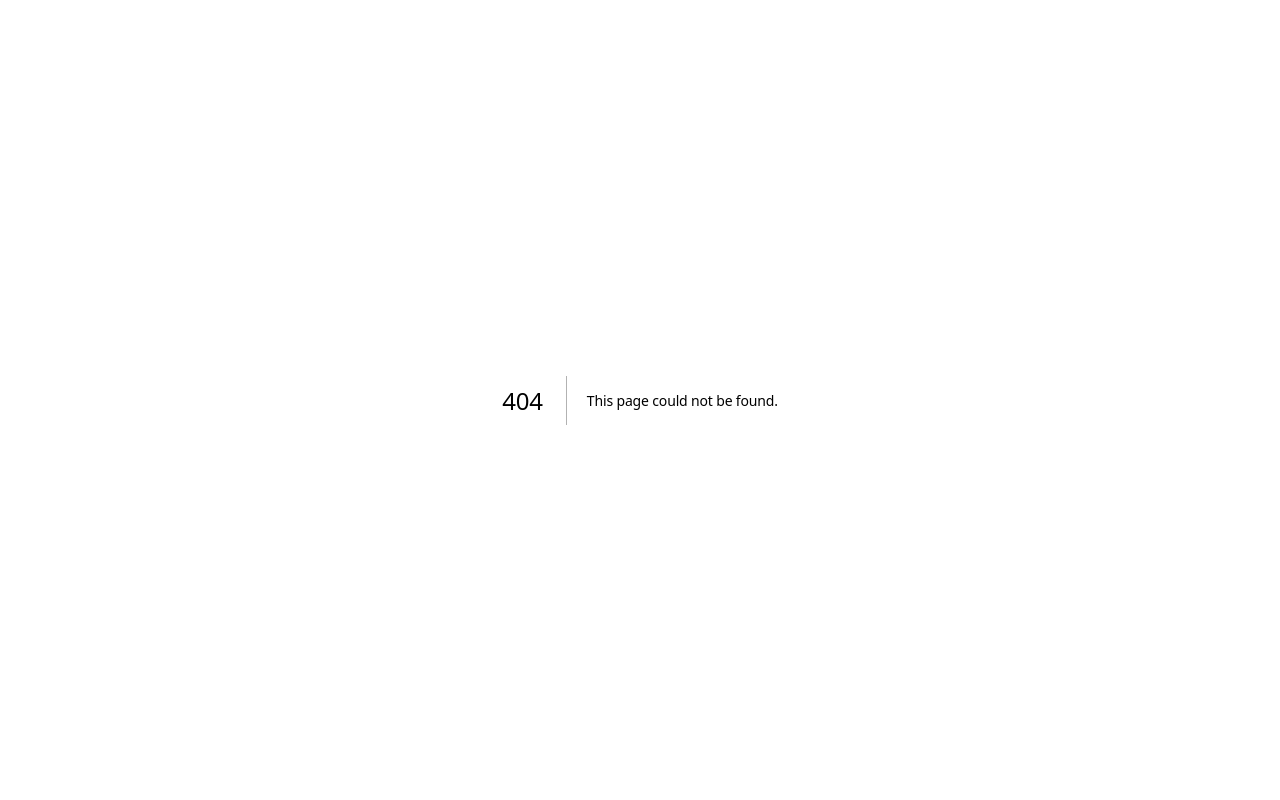
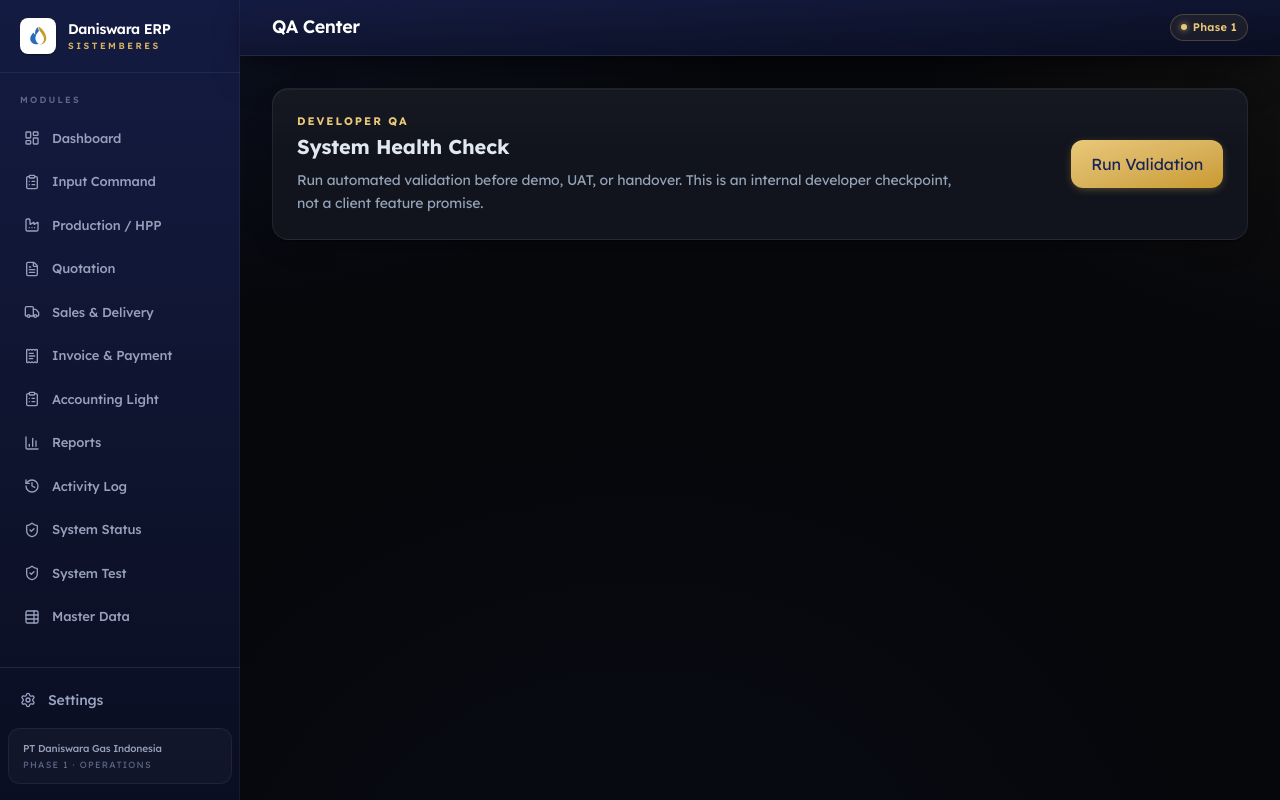
Before and after one commit to victor-rekon/daniswara-mini-erp, a Next.js app: page /qa-center in a window 1280 px wide. Before the commit this address had no page. Built offline with nearby package versions, Linux system fonts and the light colour scheme.

Commit message:
Add developer QA Center page

```diff
--- /dev/null
+++ b/app/qa-center/page.tsx
@@ -0,0 +1,163 @@
+"use client";
+
+import { useState } from "react";
+import { AppShell } from "@/components/layout/app-shell";
+
+type QaStatus = "PASS" | "WARN" | "FAIL";
+
+type QaResult = {
+  suite_name: string;
+  status: QaStatus;
+  issue_type?: string;
+  message: string;
+  details?: Record<string, unknown>;
+};
+
+type QaPayload = {
+  runId: string | null;
+  generatedAt: string;
+  projectName: string;
+  environment: string;
+  readinessScore: number;
+  recommendation: string;
+  overallStatus: QaStatus;
+  criticalCount: number;
+  warningCount: number;
+  acceptedExceptions: Array<Record<string, unknown>>;
+  reportSummary: string;
+  results: QaResult[];
+};
+
+function statusClass(status: QaStatus) {
+  if (status === "PASS") return "border-emerald-400/25 bg-emerald-400/[0.08] text-emerald-300";
+  if (status === "WARN") return "border-[#d9b25c]/25 bg-[#d9b25c]/[0.10] text-[#e8c878]";
+  return "border-red-400/25 bg-red-400/[0.08] text-red-300";
+}
+
+function scoreClass(score: number) {
+  if (score >= 90) return "text-emerald-300";
+  if (score >= 75) return "text-[#e8c878]";
+  if (score >= 60) return "text-orange-300";
+  return "text-red-300";
+}
+
+export default function QaCenterPage() {
+  const [loading, setLoading] = useState(false);
+  const [payload, setPayload] = useState<QaPayload | null>(null);
+  const [error, setError] = useState<string | null>(null);
+
+  async function runValidation() {
+    setLoading(true);
+    setError(null);
+
+    try {
+      const response = await fetch("/api/internal/qa-center/run-validation", {
+        method: "POST",
+        headers: { "content-type": "application/json" },
+      });
+      const data = (await response.json()) as QaPayload;
+      setPayload(data);
+      if (!response.ok) setError(data.reportSummary || "QA validation failed.");
+    } catch (err) {
+      setError(err instanceof Error ? err.message : "QA validation request failed.");
+    } finally {
+      setLoading(false);
+    }
+  }
+
+  return (
+    <AppShell title="QA Center" description="Developer system health check and readiness validation.">
+      <div className="grid gap-4 md:gap-5">
+        <section className="rounded-2xl border border-white/[0.07] surface p-5 shadow-card md:p-6">
+          <div className="flex flex-col gap-4 md:flex-row md:items-center md:justify-between">
+            <div>
+              <p className="text-[11px] font-bold uppercase tracking-[0.18em] text-[#e8c878]">Developer QA</p>
+              <h1 className="mt-1 text-xl font-bold text-[#e2e8f0]">System Health Check</h1>
+              <p className="mt-2 max-w-2xl text-sm leading-relaxed text-[#94a3b8]">
+                Run automated validation before demo, UAT, or handover. This is an internal developer checkpoint, not a client feature promise.
+              </p>
+            </div>
+            <button
+              type="button"
+              onClick={runValidation}
+              disabled={loading}
+              className="rounded-xl bg-gradient-to-br from-[#e8c878] via-[#d9b25c] to-[#c99a2e] px-5 py-3 text-sm font-bold text-[#1a2456] shadow-[0_2px_10px_-2px_rgba(217,178,92,0.45)] disabled:cursor-not-allowed disabled:opacity-60"
+            >
+              {loading ? "Running Validation..." : "Run Validation"}
+            </button>
+          </div>
+        </section>
+
+        {error ? (
+          <div className="rounded-2xl border border-red-500/25 bg-red-500/10 px-4 py-3 text-sm font-semibold text-red-200 shadow-card">
+            {error}
+          </div>
+        ) : null}
+
+        {payload ? (
+          <>
+            <section className="grid gap-3 md:grid-cols-4">
+              <div className="rounded-2xl border border-white/[0.07] surface p-5 shadow-card">
+                <p className="text-[10px] font-bold uppercase tracking-[0.16em] text-[#94a3b8]">Score</p>
+                <p className={`mt-2 text-3xl font-bold ${scoreClass(payload.readinessScore)}`}>{payload.readinessScore}/100</p>
+              </div>
+              <div className="rounded-2xl border border-white/[0.07] surface p-5 shadow-card md:col-span-2">
+                <p className="text-[10px] font-bold uppercase tracking-[0.16em] text-[#94a3b8]">Recommendation</p>
+                <p className="mt-2 text-lg font-bold text-[#e2e8f0]">{payload.recommendation}</p>
+                <p className="mt-1 text-xs text-[#94a3b8]">{payload.reportSummary}</p>
+              </div>
+              <div className={`rounded-2xl border p-5 shadow-card ${statusClass(payload.overallStatus)}`}>
+                <p className="text-[10px] font-bold uppercase tracking-[0.16em] opacity-80">Overall</p>
+                <p className="mt-2 text-2xl font-bold">{payload.overallStatus}</p>
+              </div>
+            </section>
+
+            <section className="rounded-2xl border border-white/[0.07] surface p-5 shadow-card md:p-6">
+              <div className="flex flex-col gap-1 md:flex-row md:items-end md:justify-between">
+                <div>
+                  <p className="text-[10px] font-bold uppercase tracking-[0.16em] text-[#94a3b8]">Latest Run</p>
+                  <h2 className="mt-1 text-lg font-bold text-[#e2e8f0]">{payload.projectName}</h2>
+                </div>
+                <div className="text-xs text-[#94a3b8]">
+                  <p>{new Date(payload.generatedAt).toLocaleString("id-ID")}</p>
+                  <p>Environment: {payload.environment}</p>
+                </div>
+              </div>
+
+              <div className="mt-4 grid gap-2">
+                {payload.results.map((result) => (
+                  <div key={result.suite_name} className="rounded-xl border border-white/[0.07] bg-[#12151f] p-4">
+                    <div className="flex flex-col gap-2 md:flex-row md:items-start md:justify-between">
+                      <div className="min-w-0">
+                        <p className="text-sm font-bold text-[#e2e8f0]">{result.suite_name}</p>
+                        <p className="mt-1 text-xs leading-relaxed text-[#94a3b8]">{result.message}</p>
+                      </div>
+                      <span className={`w-fit rounded-full border px-2.5 py-1 text-[10px] font-bold ${statusClass(result.status)}`}>
+                        {result.status}
+                      </span>
+                    </div>
+                  </div>
+                ))}
+              </div>
+            </section>
+
+            <section className="grid gap-3 md:grid-cols-3">
+              <div className="rounded-2xl border border-red-400/20 bg-red-400/[0.06] p-5 shadow-card">
+                <p className="text-[10px] font-bold uppercase tracking-[0.16em] text-red-300">Critical Issues</p>
+                <p className="mt-2 text-2xl font-bold text-red-200">{payload.criticalCount}</p>
+              </div>
+              <div className="rounded-2xl border border-[#d9b25c]/20 bg-[#d9b25c]/[0.07] p-5 shadow-card">
+                <p className="text-[10px] font-bold uppercase tracking-[0.16em] text-[#e8c878]">Warnings</p>
+                <p className="mt-2 text-2xl font-bold text-[#e8c878]">{payload.warningCount}</p>
+              </div>
+              <div className="rounded-2xl border border-white/[0.07] surface p-5 shadow-card">
+                <p className="text-[10px] font-bold uppercase tracking-[0.16em] text-[#94a3b8]">Accepted Exceptions</p>
+                <p className="mt-2 text-2xl font-bold text-[#e2e8f0]">{payload.acceptedExceptions.length}</p>
+              </div>
+            </section>
+          </>
+        ) : null}
+      </div>
+    </AppShell>
+  );
+}
```
